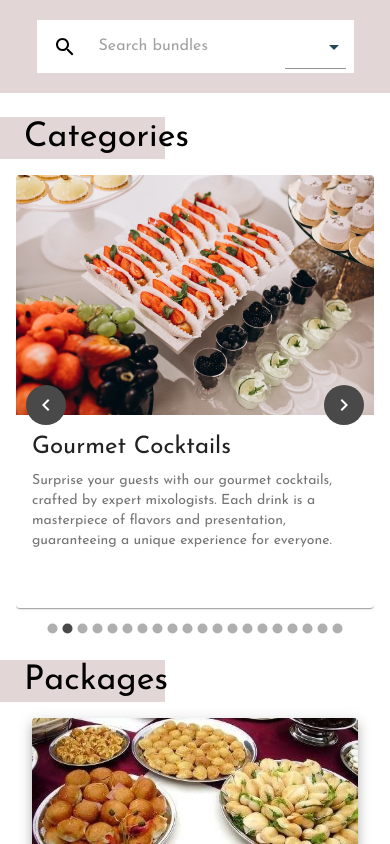
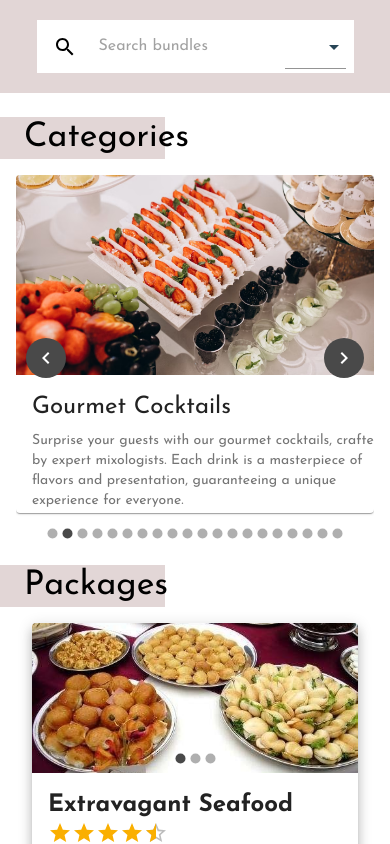
Before and after one commit to josedleonett/GourmetGo, a React (Vite) app in the folder FrontEnd/: page / in a window 390 px wide. Shown: the top 844 px of the page. Built offline with nearby package versions, Linux system fonts and the light colour scheme.

Commit message:
fixed some responsives ajust

```diff
--- a/FrontEnd/src/display/CardCategoryDisplay.jsx
+++ b/FrontEnd/src/display/CardCategoryDisplay.jsx
@@ -9,8 +9,33 @@ import { Link } from "react-router-dom";
 const CardCategoryDisplay = ({ id, img, title, description }) => {
   return (
     <>
-      <Card>
-        <CardActionArea LinkComponent={Link} to={`/category/${id}`}>
+      <Card >
+        <CardActionArea LinkComponent={Link} to={`/category/${id}`} sx={{
+                width: {
+                  lg: '17vw',
+                  md: '100%',
+                  xs: '100%',
+
+                },
+                height: {
+                  lg: '100%',
+                  md: '100%',
+                  xs: '40vh',
+
+                },
+                minWidth: {
+                  lg: '17vw',
+                  md: '100%',
+                  xs: '100%',
+
+                },
+                minHeight: {
+                  lg: '20vw',
+                  md: "200px",
+                  xs: '40vh',
+
+                },
+              }}>
           <Box
             sx={{
               display: "flex",
@@ -19,11 +44,39 @@ const CardCategoryDisplay = ({ id, img, title, description }) => {
           >
             <CardMedia
               component="img"
-              height="240px"
               image={img}
               alt={title + " cover"}
+              sx={{
+                width: {
+                  lg: '100%',
+                  md: '60%',
+                  xs: '100%',
+
+                },
+                height: {
+                  lg: '100%',
+                  md: '100%',
+                  xs: '200px',
+
+                },
+                objectFit: "cover",
+                objectPosition: "center center",
+              }}
             />
-            <CardContent sx={{ minHeight: 153 }}>
+            <CardContent sx={{
+                width: {
+                  lg: '100%',
+                  md: '40%',
+                  xs: '100%',
+
+                },
+                height: {
+                  lg: '100%',
+                  md: '100%',
+                  xs: '100%',
+
+                },
+              }}>
               <Typography gutterBottom variant="h5">
                 {title}
               </Typography>
```
